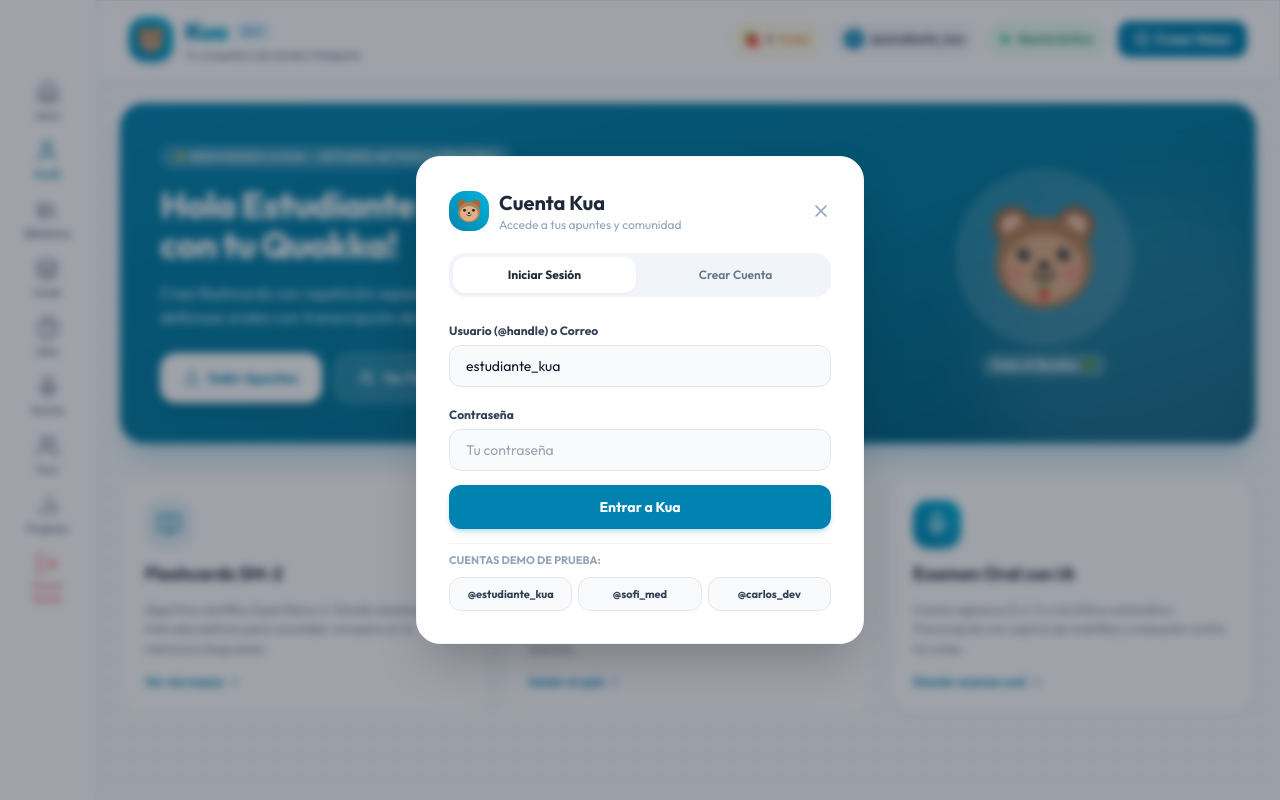
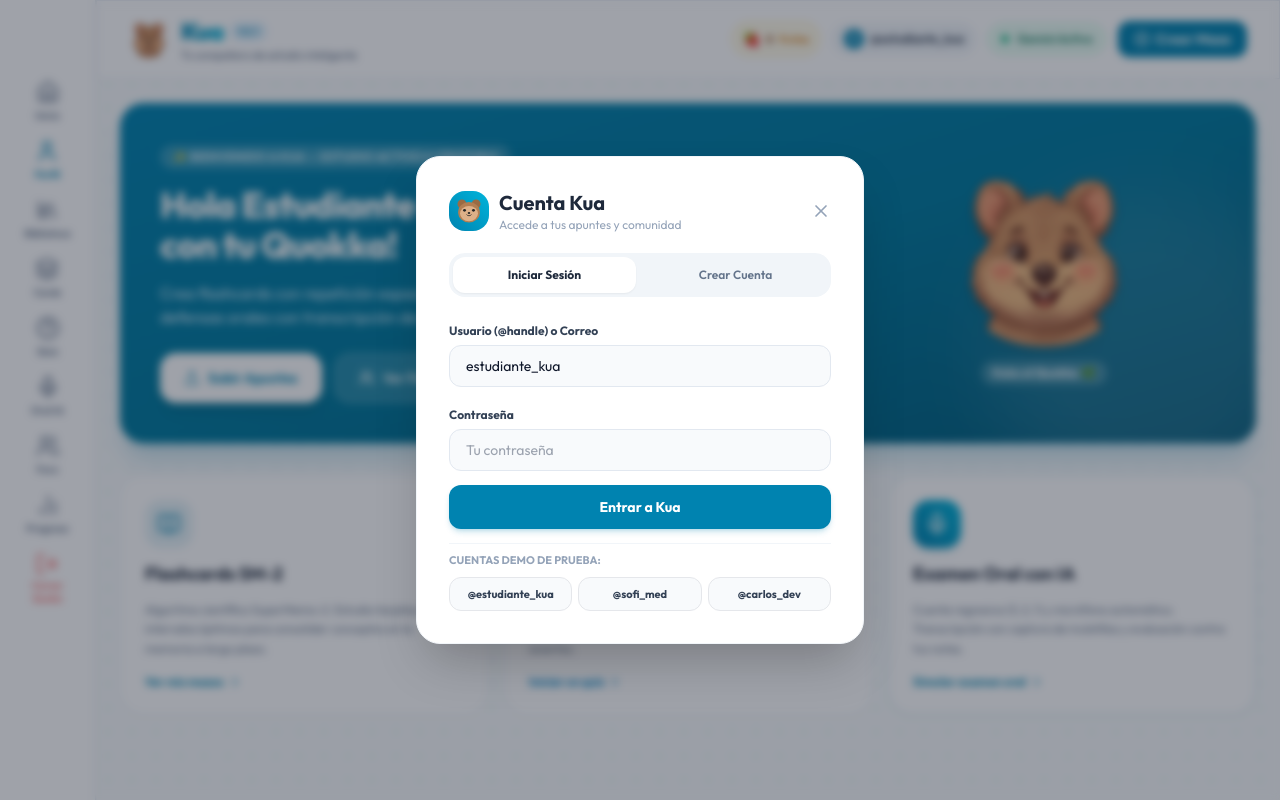
Before and after one commit to izabethguti4/kua, a FastAPI app: page / in a window 1280 px wide. Run offline with FastAPI, Linux system fonts and the light colour scheme; some libraries are stand-ins or nearby versions.

Commit message:
Recuperacion de logo y mascota

```diff
--- a/app/templates/index.html
+++ b/app/templates/index.html
@@ -62,27 +62,7 @@
     <header class="sticky top-0 z-50 ml-24 flex-shrink-0 glass-panel border-b border-slate-200/80 px-4 sm:px-8 py-3.5 flex items-center justify-between">
         <!-- Logo con Quokka Oficial -->
         <div class="flex items-center space-x-3 cursor-pointer" @click="setTab('home')">
-            <div class="w-11 h-11 rounded-2xl bg-gradient-to-tr from-[#0083B0] to-[#00B4DB] p-1 flex items-center justify-center text-white shadow-md shadow-[#0083B0]/30 hover:scale-105 transition-transform">
-                <!-- SVG Mascota Quokka -->
-                <svg viewBox="0 0 100 100" class="w-full h-full" fill="none" xmlns="http://www.w3.org/2000/svg">
-                    <circle cx="28" cy="28" r="14" fill="#9A6B43"/>
-                    <circle cx="28" cy="28" r="8" fill="#F9C6B0"/>
-                    <circle cx="72" cy="28" r="14" fill="#9A6B43"/>
-                    <circle cx="72" cy="28" r="8" fill="#F9C6B0"/>
-                    <ellipse cx="50" cy="54" rx="34" ry="32" fill="#B27E52"/>
-                    <ellipse cx="50" cy="58" rx="28" ry="24" fill="#DDB088"/>
-                    <circle cx="30" cy="62" r="6" fill="#F87171" opacity="0.4"/>
-                    <circle cx="70" cy="62" r="6" fill="#F87171" opacity="0.4"/>
-                    <circle cx="36" cy="48" r="4.5" fill="#262626"/>
-                    <circle cx="37.5" cy="46.5" r="1.5" fill="#FFFFFF"/>
-                    <circle cx="64" cy="48" r="4.5" fill="#262626"/>
-                    <circle cx="65.5" cy="46.5" r="1.5" fill="#FFFFFF"/>
-                    <ellipse cx="50" cy="56" rx="4" ry="3" fill="#262626"/>
-                    <path d="M43 62 C46 66, 54 66, 57 62" stroke="#262626" stroke-width="2.5" stroke-linecap="round"/>
-                    <path d="M50 72 C47 70, 44 74, 50 82 C56 74, 53 70, 50 72 Z" fill="#EF4444"/>
-                    <circle cx="50" cy="71" r="2" fill="#22C55E"/>
-                </svg>
-            </div>
+            <img src="/static/img/logo.png" alt="Logo Kua" class="w-10 h-10 object-contain">
             <div>
                 <div class="flex items-center space-x-1.5">
                     <h1 class="text-2xl font-black tracking-tight bg-gradient-to-r from-[#0083B0] to-[#00B4DB] bg-clip-text text-transparent">Kua</h1>
@@ -176,26 +156,7 @@
 
                     <!-- Quokka Friendly Mascot Illustration -->
                     <div class="flex min-w-0 flex-col items-center justify-center text-center">
-                        <div class="w-36 h-36 sm:w-44 sm:h-44 bg-white/15 backdrop-blur-md rounded-full p-4 border border-white/20 shadow-inner flex items-center justify-center hover:scale-105 transition-transform">
-                            <svg viewBox="0 0 100 100" class="w-full h-full" fill="none" xmlns="http://www.w3.org/2000/svg">
-                                <circle cx="28" cy="28" r="14" fill="#9A6B43"/>
-                                <circle cx="28" cy="28" r="8" fill="#F9C6B0"/>
-                                <circle cx="72" cy="28" r="14" fill="#9A6B43"/>
-                                <circle cx="72" cy="28" r="8" fill="#F9C6B0"/>
-                                <ellipse cx="50" cy="54" rx="34" ry="32" fill="#B27E52"/>
-                                <ellipse cx="50" cy="58" rx="28" ry="24" fill="#DDB088"/>
-                                <circle cx="30" cy="62" r="6" fill="#F87171" opacity="0.4"/>
-                                <circle cx="70" cy="62" r="6" fill="#F87171" opacity="0.4"/>
-                                <circle cx="36" cy="48" r="4.5" fill="#262626"/>
-                                <circle cx="37.5" cy="46.5" r="1.5" fill="#FFFFFF"/>
-                                <circle cx="64" cy="48" r="4.5" fill="#262626"/>
-                                <circle cx="65.5" cy="46.5" r="1.5" fill="#FFFFFF"/>
-                                <ellipse cx="50" cy="56" rx="4" ry="3" fill="#262626"/>
-                                <path d="M43 62 C46 66, 54 66, 57 62" stroke="#262626" stroke-width="2.5" stroke-linecap="round"/>
-                                <path d="M50 72 C47 70, 44 74, 50 82 C56 74, 53 70, 50 72 Z" fill="#EF4444"/>
-                                <circle cx="50" cy="71" r="2" fill="#22C55E"/>
-                            </svg>
-                        </div>
+                        <img src="/static/img/mascota.png" alt="Koko el Quokka" class="w-32 h-32 sm:w-48 sm:h-48 object-contain mx-auto drop-shadow-lg">
                         <span class="mt-2 text-xs font-bold bg-white/20 px-3 py-1 rounded-full text-white">Koko el Quokka 🌿</span>
                     </div>
                 </div>
@@ -927,30 +888,10 @@
                             🍓 ❤️ ✨
                         </div>
 
-                        <div class="w-36 h-36 sm:w-44 sm:h-44 rounded-full bg-gradient-to-tr from-sky-50 to-amber-50 border-4 border-white shadow-xl flex items-center justify-center p-3 relative cursor-pointer"
+                        <div class="w-40 h-40 rounded-full bg-gradient-to-tr from-sky-50 to-amber-50 border-4 border-white shadow-xl flex items-center justify-center p-3 relative cursor-pointer"
                              :class="{ 'quokka-eating-anim': quokkaEating }"
                              @click="feedQuokka()">
-                            <!-- SVG Quokka Mascot -->
-                            <svg viewBox="0 0 100 100" class="w-full h-full" fill="none" xmlns="http://www.w3.org/2000/svg">
-                                <circle cx="28" cy="28" r="14" fill="#9A6B43"/>
-                                <circle cx="28" cy="28" r="8" fill="#F9C6B0"/>
-                                <circle cx="72" cy="28" r="14" fill="#9A6B43"/>
-                                <circle cx="72" cy="28" r="8" fill="#F9C6B0"/>
-                                <ellipse cx="50" cy="54" rx="34" ry="32" fill="#B27E52"/>
-                                <ellipse cx="50" cy="58" rx="28" ry="24" fill="#DDB088"/>
-                                <circle cx="30" cy="62" r="6" fill="#F87171" opacity="0.4"/>
-                                <circle cx="70" cy="62" r="6" fill="#F87171" opacity="0.4"/>
-                                <circle cx="36" cy="48" r="4.5" fill="#262626"/>
-                                <circle cx="37.5" cy="46.5" r="1.5" fill="#FFFFFF"/>
-                                <circle cx="64" cy="48" r="4.5" fill="#262626"/>
-                                <circle cx="65.5" cy="46.5" r="1.5" fill="#FFFFFF"/>
-                                <ellipse cx="50" cy="56" rx="4" ry="3" fill="#262626"/>
-                                <path d="M43 62 C46 66, 54 66, 57 62" stroke="#262626" stroke-width="2.5" stroke-linecap="round"/>
-                                <ellipse cx="42" cy="78" rx="5" ry="4" fill="#9A6B43"/>
-                                <ellipse cx="58" cy="78" rx="5" ry="4" fill="#9A6B43"/>
-                                <path d="M50 72 C47 70, 44 74, 50 82 C56 74, 53 70, 50 72 Z" fill="#EF4444"/>
-                                <circle cx="50" cy="71" r="2" fill="#22C55E"/>
-                            </svg>
+                            <img src="/static/img/mascota.png" alt="Koko el Quokka" class="w-40 h-40 object-contain mx-auto drop-shadow-md">
                         </div>
                         <span class="mt-2 text-xs font-bold text-slate-700">Koko el Quokka</span>
                     </div>
```
